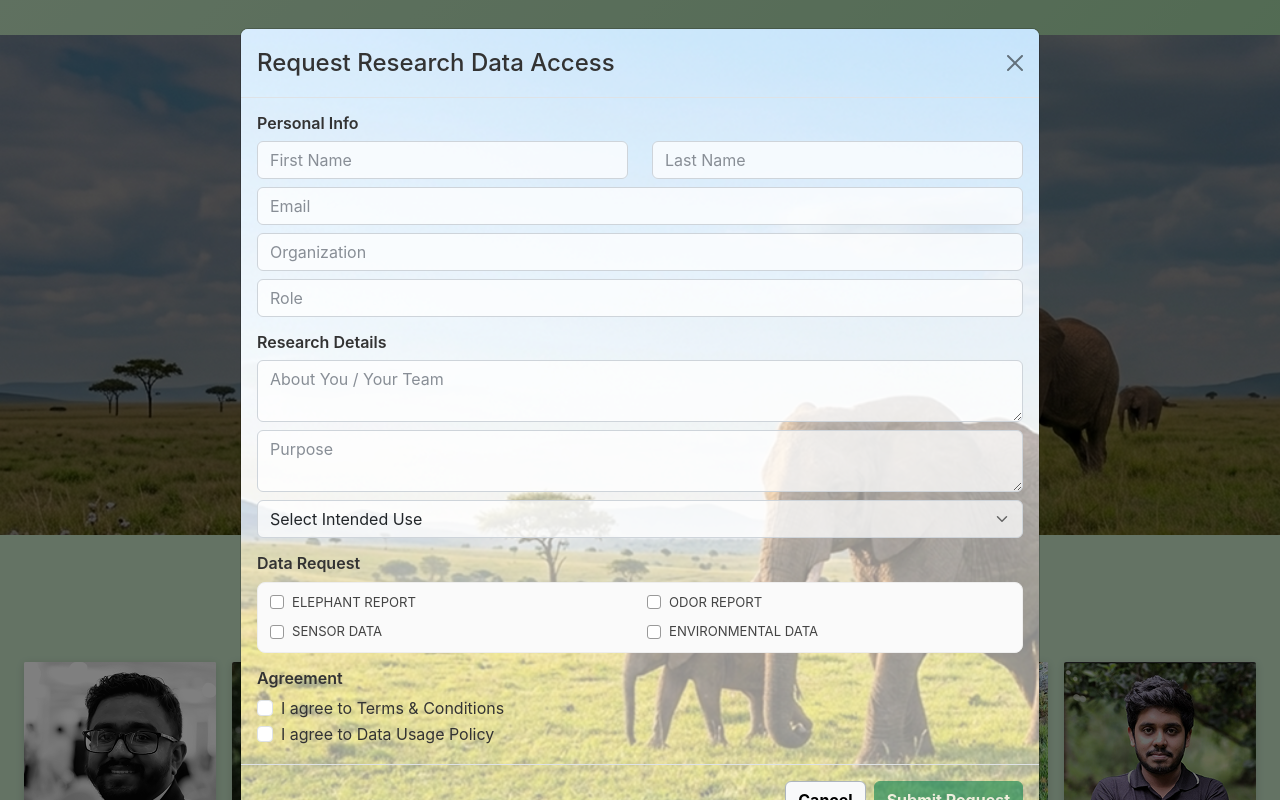
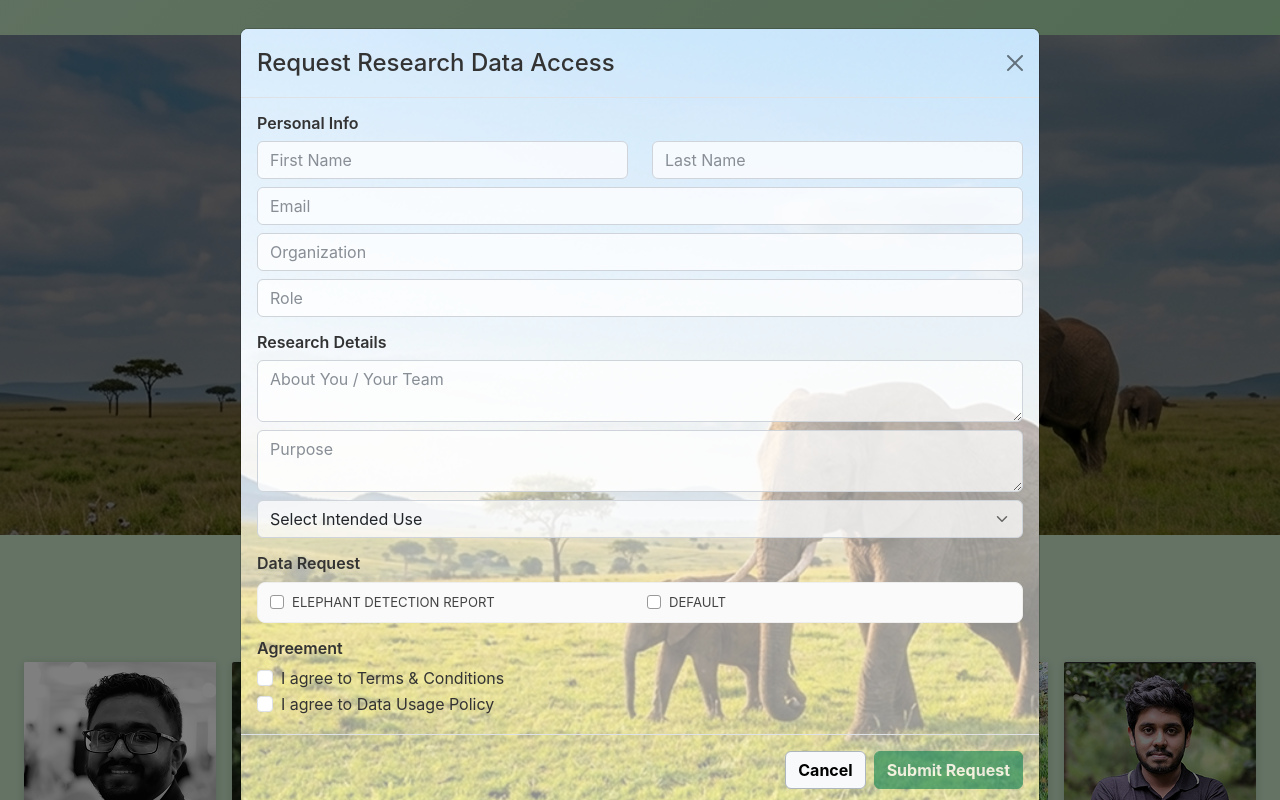
Before and after one commit to Akila618/ele_scent_landing_page, a React (Vite) app: page / in a window 1280 px wide. Both pictures are taken after a click on the button "Request Access Today". Shown: the part 1670-2470 px from the top of the page. Built offline with nearby package versions, Linux system fonts and the light colour scheme.

Commit message:
port changes

```diff
--- a/src/api/externalUserApi.js
+++ b/src/api/externalUserApi.js
@@ -1,6 +1,6 @@
 import axios from "axios";
 
-const API_URL = "http://localhost:5050/api/users";
+const API_URL = "http://localhost:8081/api/users";
 
 export const createExternalUserRequest = async (data) => {
   try {
--- a/src/components/RequestAccessModal.jsx
+++ b/src/components/RequestAccessModal.jsx
@@ -248,10 +248,8 @@ export default function RequestAccessModal({ show, handleClose }) {
 
                         <div className="checkbox-group">
                             {[
-                                "ELEPHANT_REPORT",
-                                "ODOR_REPORT",
-                                "SENSOR_DATA",
-                                "ENVIRONMENTAL_DATA"
+                                "ELEPHANT_DETECTION_REPORT",
+                                "DEFAULT",
                             ].map((type) => (
                                 <label key={type} className="custom-check">
                                     <input
--- a/vite.config.js
+++ b/vite.config.js
@@ -4,7 +4,7 @@ import react from '@vitejs/plugin-react'
 export default defineConfig({
   plugins: [react()],
   server: {
-    port: 3000,
-    open: true
+    port: 3002,
+    strictPort: true
   }
 })
```
Also changed, not shown: 1 other file (tests, documents, lock files or other folders).
